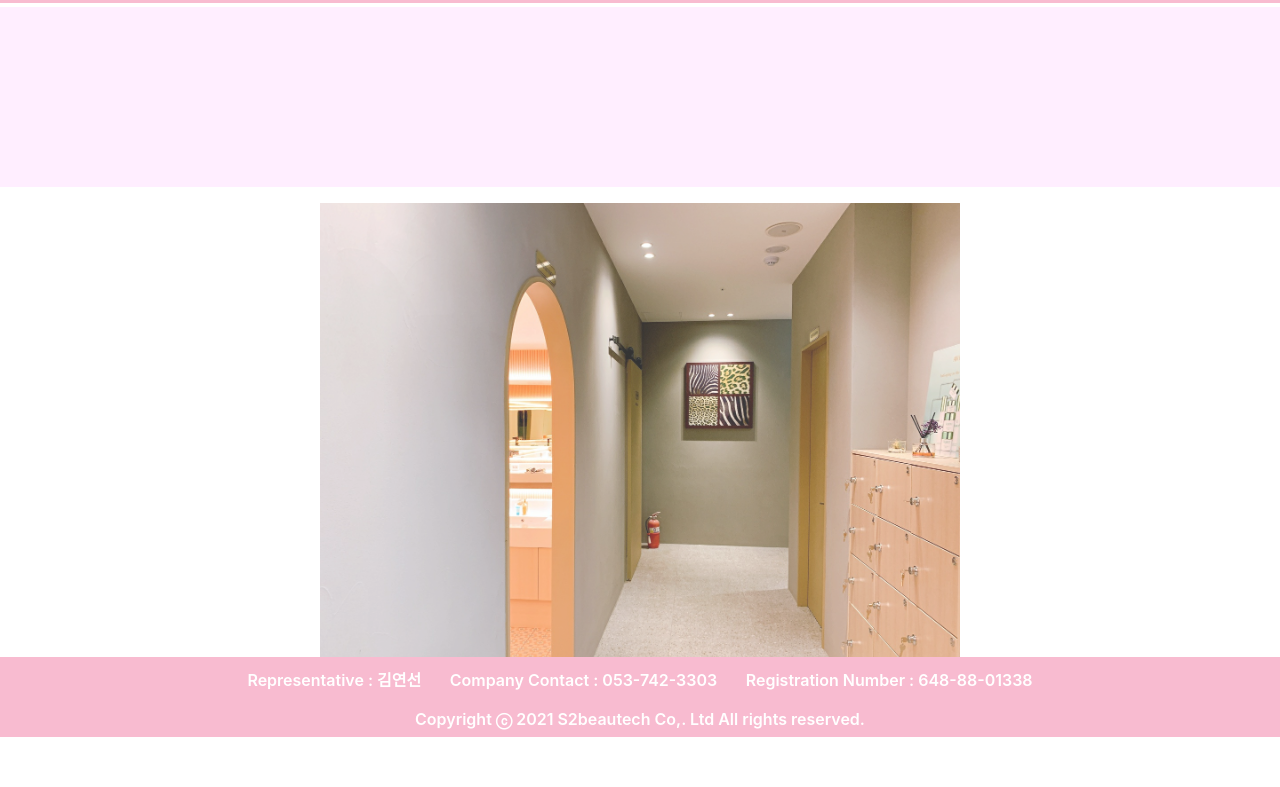
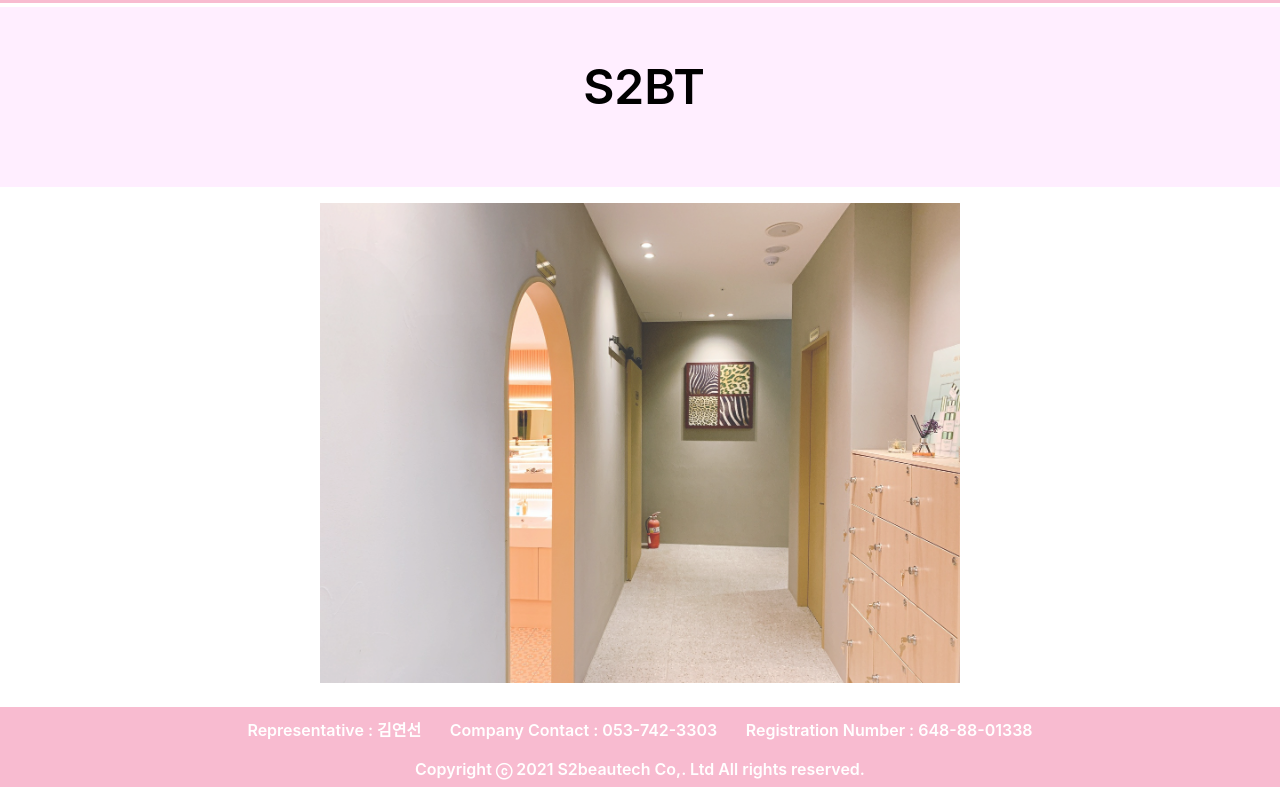
Before and after one commit to KDH1119/S2bt, a plain HTML site: page index.html in a window 1280 px wide. Shown: the part 63-850 px from the top of the page. Before the commit the page ends 800 px from the top, so only its background shows below. Drawn offline with Linux system fonts and the light colour scheme; a web font is replaced by a local one.

Commit message:
Adjust Padding size(2)

```diff
--- a/index.html
+++ b/index.html
@@ -107,7 +107,9 @@
             </nav>
             <!--Home-->
             <div id="home">
-                <div class="home__margin"></div>
+                <div class="home__margin">
+                    <div class="home__title">S2BT</div>
+                </div>
                 <div class="home">
                     <img class="home__img active" src="img/img1.jpg" >
                     <img class="home__img" src="img/img2.jpg">
--- a/style.css
+++ b/style.css
@@ -183,6 +183,11 @@ p {
   color: var(--color-pink);
 }
 
+.dropdown__btn:hover + .home__title {
+  opacity: 0;
+}
+
+
 .login {
   position: absolute;
   right: 40px;
@@ -224,7 +229,7 @@ p {
 #home {
   height: auto;
   min-height: 100%;
-  padding-bottom: 40px;
+  padding-bottom: 100px;
 }
 
 .home__margin {
@@ -307,9 +312,9 @@ p {
   text-align: center;
 }
 
-.map__title {
+.home__title {
   text-align: center;
-  transform: translateY(80%);
+  transform: translateY(85%);
   font-size: var(--font-large);
   font-weight: var(--weight-semi-bold);
   width: 100%;
```
Also changed, not shown: map.html (+1 -1 lines), s2bt.html (+3 -1 lines).
